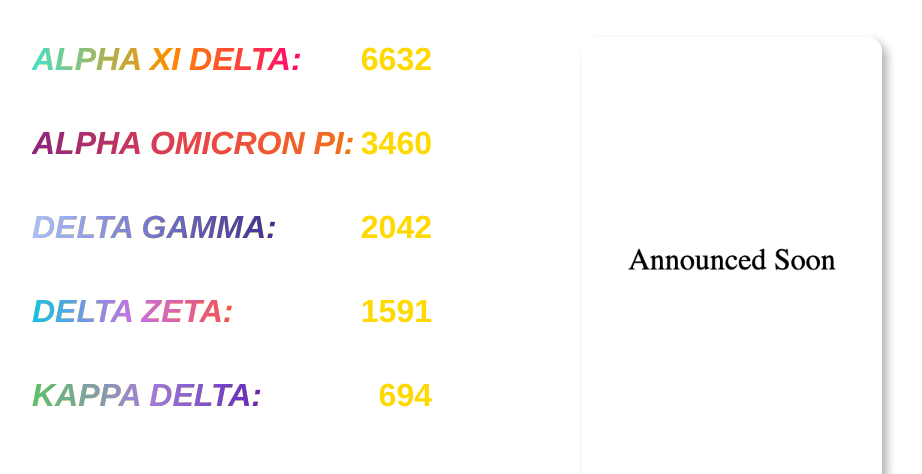
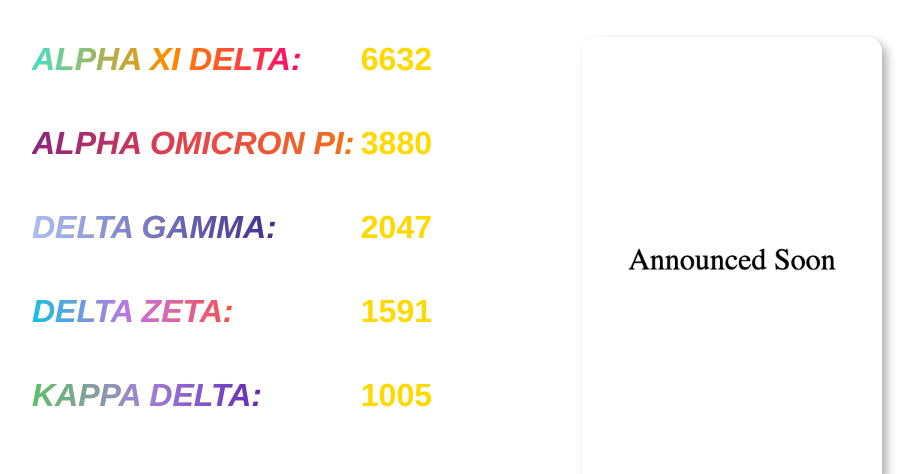
Before and after one commit to conradavery/SBDCWebsite, a plain HTML site: page index.html in a window 1280 px wide. Shown: the part 4118-4592 px from the top of the page, without its empty margins (158-1080 px from the left). Drawn offline with Linux system fonts and the light colour scheme.

Commit message:
update again

```diff
--- a/index.html
+++ b/index.html
@@ -152,14 +152,14 @@
                         <div class="house-name-AOP">
                             <span><i><a href="https://www.instagram.com/alphaomicronpisjsu/" target="_blank">ALPHA OMICRON PI:</a></i></span>
                         </div>
-                        <span>3460</span>
+                        <span>3880</span>
                     </div>
 
                     <div class="house-point-item">
                         <div class="house-name-DG">
                             <span><i><a href="https://www.instagram.com/deltagammasjsu/" target="_blank"> DELTA GAMMA:</a></i></span>
                         </div>
-                        <span>2042</span>
+                        <span>2047</span>
                     </div>
 
                     <div class="house-point-item">
@@ -173,7 +173,7 @@
                             <span><i><a href="https://www.instagram.com/kappadeltasjsu/" target="_blank"> KAPPA DELTA:</a></i></span>
 
                         </div>
-                        <span>694</span>
+                        <span>1005</span>
                     </div>
                     <!-- <div class="house-point-item">
                         <span class="house-name"><i>ALPHA PHI??:</i></span>
```
